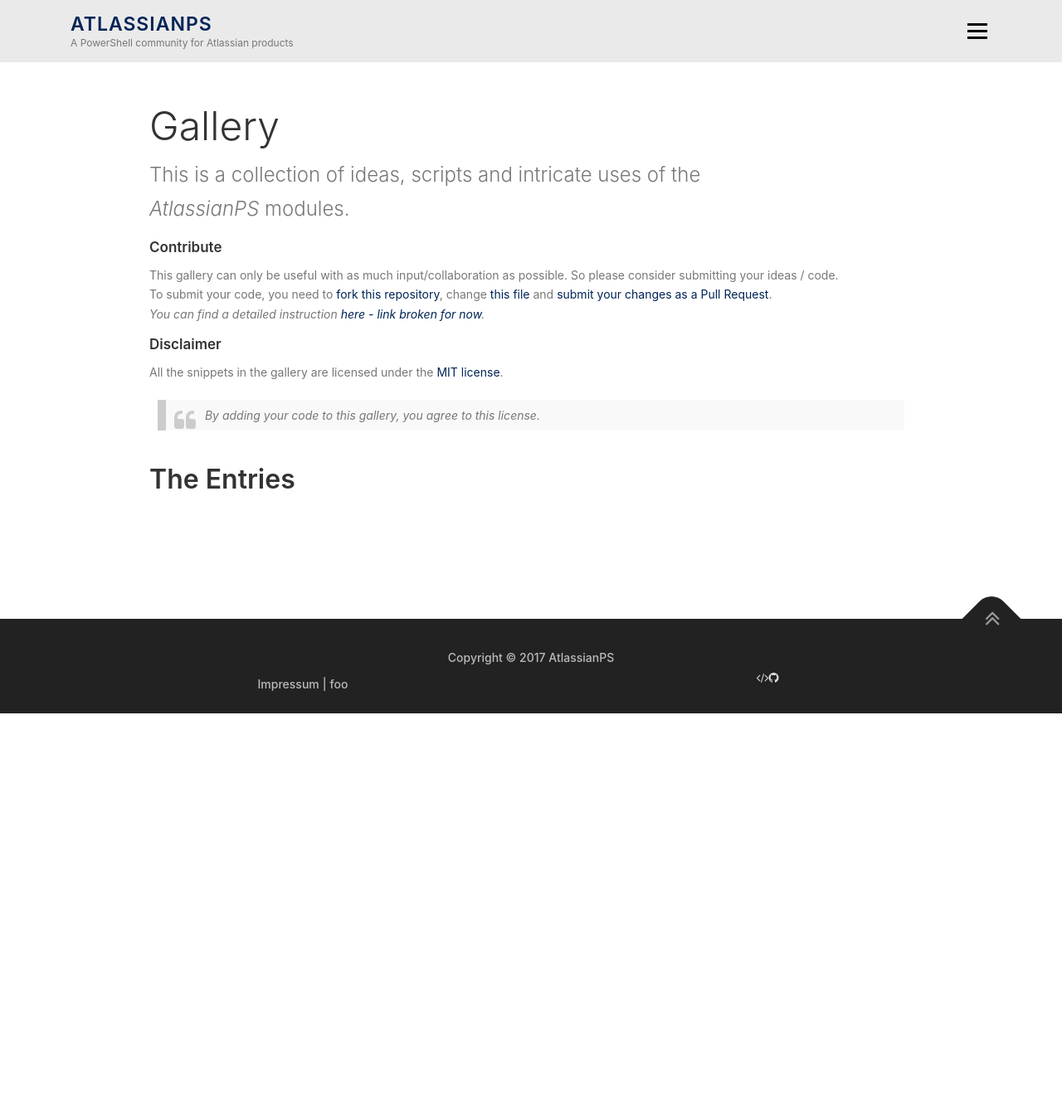
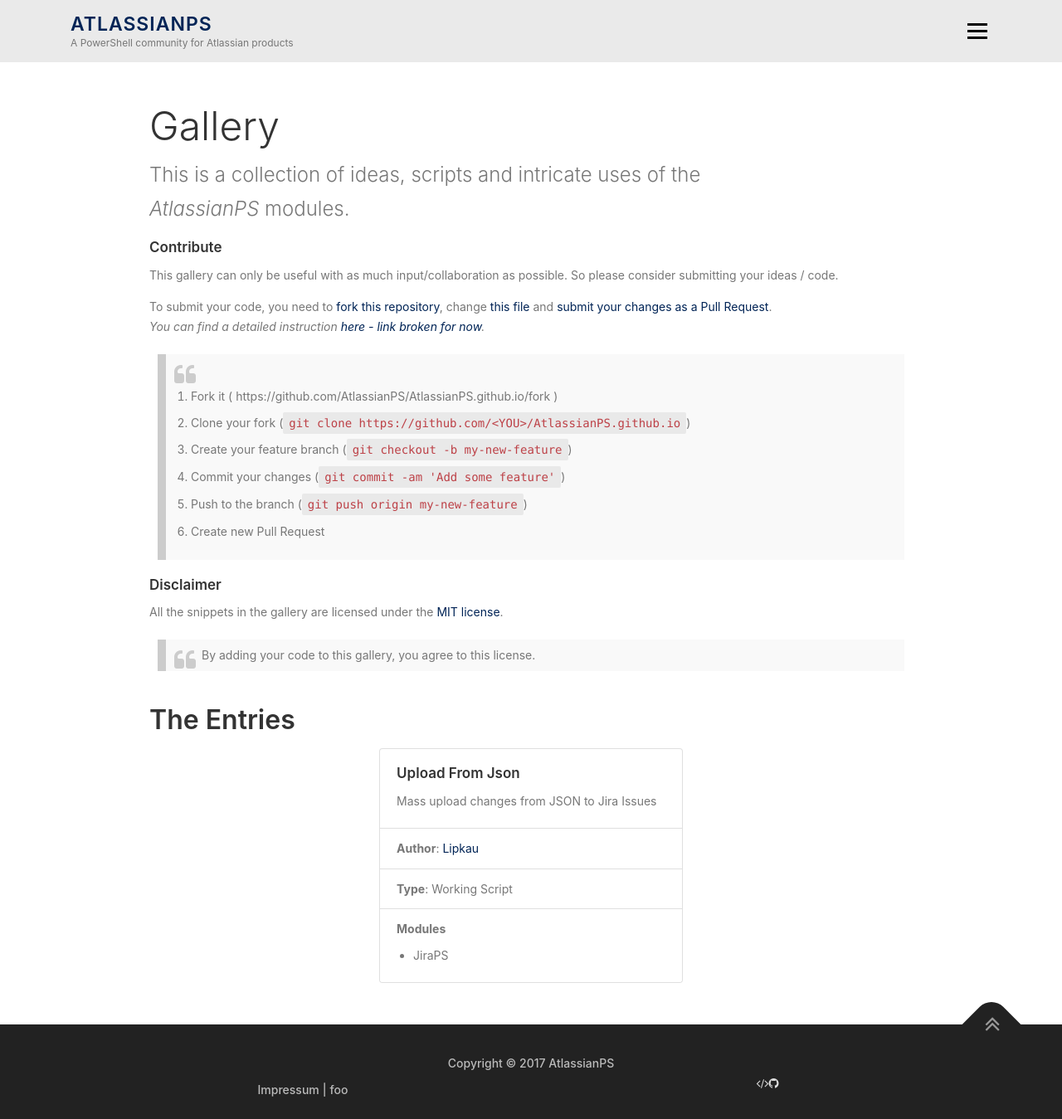
Before and after one commit to AtlassianPS/AtlassianPS.github.io, a Jekyll site: the page built from docs/Gallery/index.html, in a window 1280 px wide. Shown: the whole page at 83% size. Built offline with Jekyll 4.4.1, drawn with Linux system fonts in a browser that asks for light colours; nearby versions of some CDN libraries; comment, search, counter and statistics services are not loaded; before the commit the page ends 900 px from its top, so only the background shows below that.

Commit message:
Dived Gallery for every entry to have it's own page

```diff
--- a/_sass/theme.scss
+++ b/_sass/theme.scss
@@ -668,6 +668,7 @@
     clear: both;
 }
 
+
 /* POSTS */
 
 .posts-wrapper {
@@ -742,3 +743,14 @@
         margin-top: 30px;
     }
 }
+
+.card {
+    ul.list-group-flush {
+        &>li.list-group-item {
+            margin: 0;
+            &:not(:first-of-type) {
+                border-top: none;
+            }
+        }
+    }
+}
--- /dev/null
+++ b/docs/Gallery/UploadFromJson.md
@@ -0,0 +1,22 @@
+---
+layout: galleryItem
+author: <a href="https://github.com/lipkau">Lipkau</a>
+title: Upload From Json
+synopsis: Mass upload changes from JSON to Jira Issues
+type: Working Script
+modules:
+  - JiraPS
+---
+
+### Description
+This script takes a Json file as input and updates all Issues in it.
+
+I have a colleague at work who writes HTML apps for managing due dates and sprint assignment of issues.
+He was unable to figure out how to upload the data back into Jira, as the server does not allow for CORS ajax requests.
+
+So my workaround is: his HTML app dumps the results to JSON - and a scheduled job runs the following script that persists the changes to the issues on Jira.
+
+![ScreenShot](screenshots/gallery_upload-changes.png)
+
+### Code
+{% gist lipkau/a9846f014af6a92f050fe39e18ab5869 %}
--- /dev/null
+++ b/docs/Gallery/index.html
@@ -0,0 +1,67 @@
+---
+layout: gallery
+---
+
+<p>This is a collection of ideas, scripts and intricate uses of the <i>AtlassianPS</i> modules.</p>
+
+<h4>Contribute</h4>
+
+<p>This gallery can only be useful with as much input/collaboration as possible. So please consider submitting your ideas / code.</p>
+<p>To submit your code, you need to <a href="https://github.com/AtlassianPS/AtlassianPS.github.io/fork">fork this repository</a>, change <a href="https://github.com/AtlassianPS/AtlassianPS.github.io/blob/master/pages/gallery.md">this file</a> and <a href="https://github.com/AtlassianPS/AtlassianPS.github.io/compare">submit your changes as a Pull Request</a>.<br/>
+<i>You can find a detailed instruction <a href="about:blank">here - link broken for now</a>.</i></p>
+<blockquote>
+    <ol>
+        <li>Fork it ( https://github.com/AtlassianPS/AtlassianPS.github.io/fork )</li>
+        <li>Clone your fork (<code>git clone https://github.com/&lt;YOU&gt;/AtlassianPS.github.io</code>)</li>
+        <li>Create your feature branch (<code>git checkout -b my-new-feature</code>)</li>
+        <li>Commit your changes (<code>git commit -am 'Add some feature'</code>)</li>
+        <li>Push to the branch (<code>git push origin my-new-feature</code>)</li>
+        <li>Create new Pull Request</li>
+    </ol>
+</blockquote>
+
+<h4>Disclaimer</h4>
+
+All the snippets in the gallery are licensed under the <a href="https://github.com/AtlassianPS/AtlassianPS.github.io/blob/master/LICENSE">MIT license</a>.
+<blockquote>By adding your code to this gallery, you agree to this license.</blockquote>
+
+<h2>The Entries</h2>
+
+<div class="row">
+{% for item in site.pages %}
+    {% if item.url contains '/docs/Gallery/' %}
+        {% if item.url contains '.html' %}
+            {% if item.url contains '_sample' %}{% else %}
+    <div class="col-10 col-sm-5 ml-auto mr-auto">
+        <div class="card">
+            <div class="card-body">
+                <h4 class="card-title"><a href="{{ item.url }}">{{ item.title }}</a></h4>
+                <p class="card-text">{{ item.synopsis}}</p>
+            </div>
+            <ul class="list-group list-group-flush">
+                <li class="list-group-item"><strong>Author</strong>: {{ item.author }}</li>
+                <li class="list-group-item"><strong>Type</strong>: {{ item.type }}</li>
+                <li class="list-group-item"><strong>Modules</strong>
+                <ul>
+                    {% for module in item.modules %}
+                    <li>{{ module }}</li>
+                    {% endfor %}
+                </ul>
+                </li>
+                {% if item.extras %}
+                <li class="list-group-item"><strong>Extras</strong>
+                <ul>
+                    {% for extra in item.extras %}
+                    <li>{{ extra }}</li>
+                    {% endfor %}
+                </ul>
+                </li>
+                {% endif %}
+            </ul>
+        </div>
+    </div>
+            {% endif %}
+        {% endif %}
+    {% endif %}
+{% endfor %}
+</div>
```
Also changed, not shown: _layouts/galleryItem.html (added, +43 -0 lines), docs/Gallery/_sample.md (+5 -5 lines), docs/Gallery/f.html (deleted, +0 -20 lines), docs/Gallery/index.md (deleted, +0 -18 lines), docs/Gallery/screenshots/gallery_upload-changes.png (renamed from assets/img/gallery_upload-changes.png).
